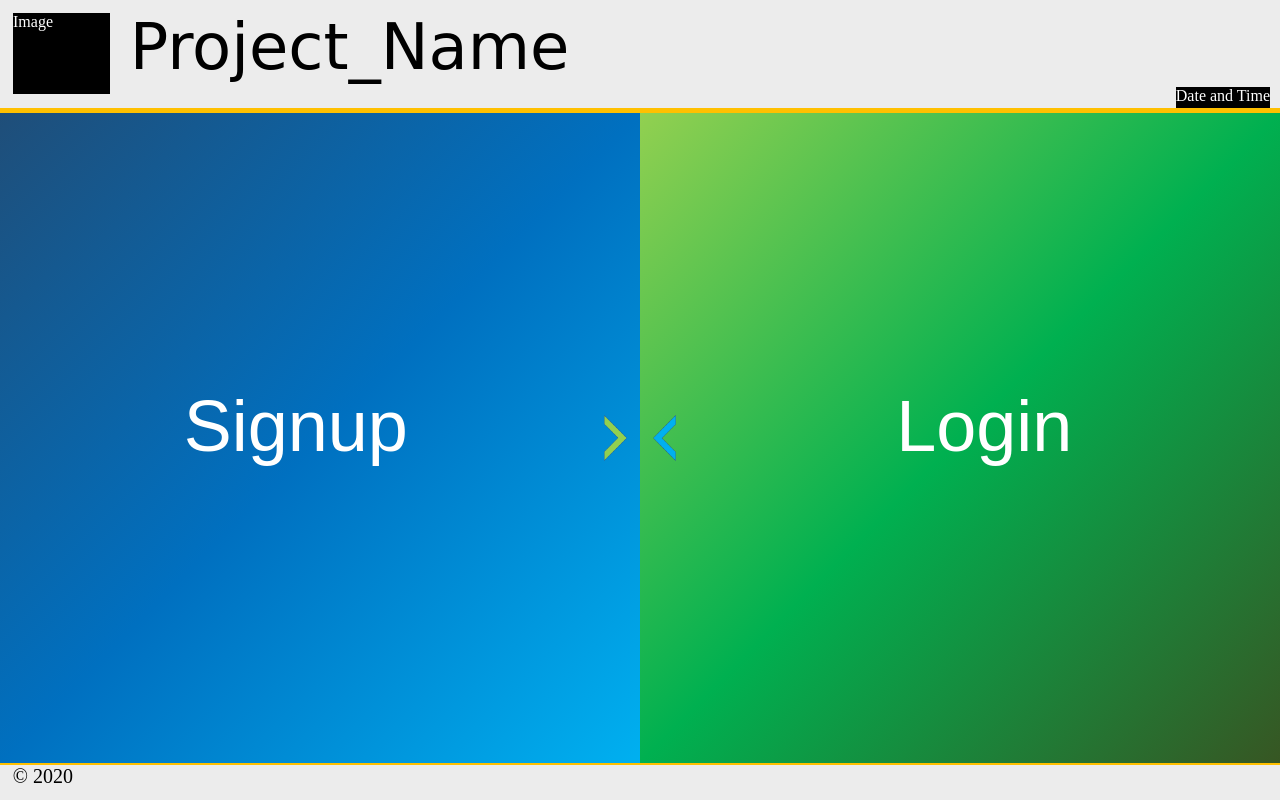
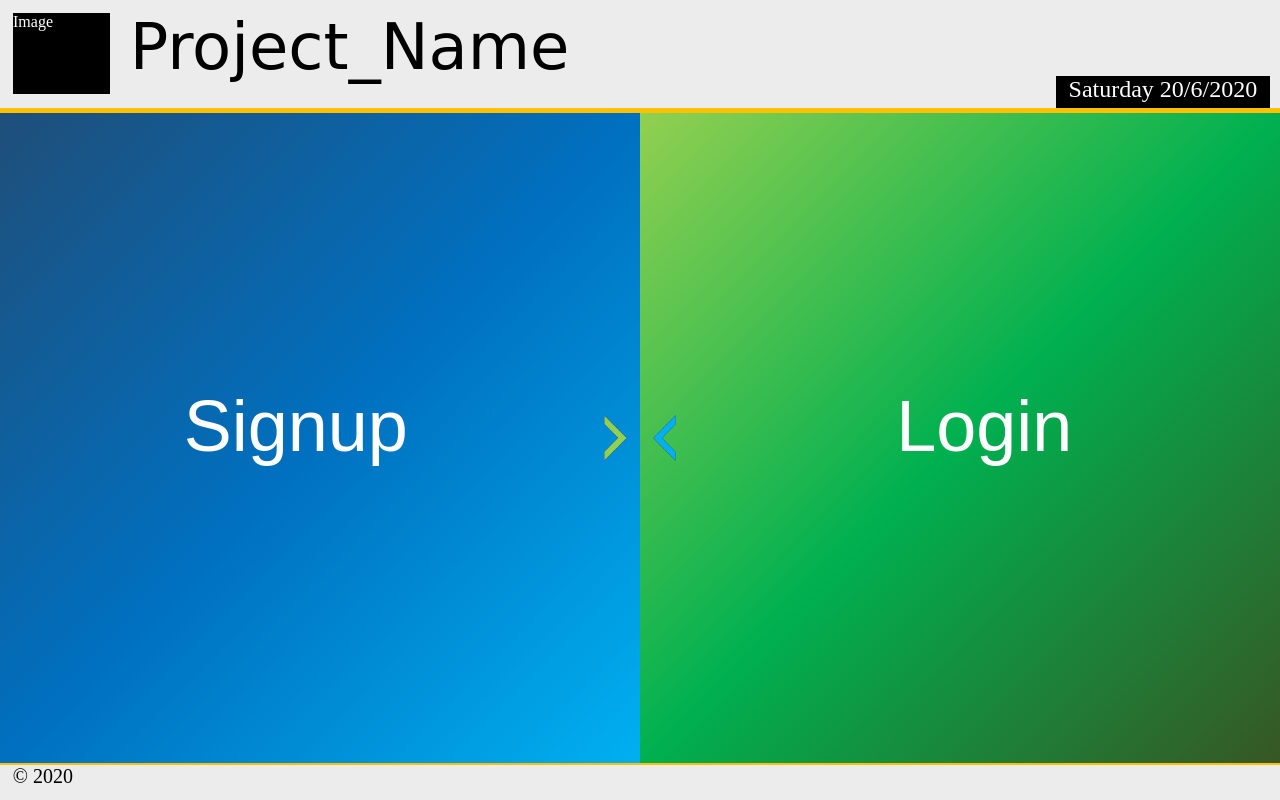
Before and after one commit to andrewjohnson1053/Forum, a PHP site: page / in a window 1280 px wide. Run offline with PHP 8.4, Linux system fonts and the light colour scheme.

Commit message:
index.php designed completely

```diff
--- a/index.css
+++ b/index.css
@@ -119,8 +119,12 @@ body{
     color: white;
     margin-right: 10px;
     float: right;
-    top: 80%;
-    height: 20%;
+    top: 70%;
+    height: 30%;
+    font-size: 150%;
+    font-family: Abel;
+    padding: 0% 1% 0% 1%;
+    vertical-align: center;
 }
 
 #copyright-text {
--- a/index.php
+++ b/index.php
@@ -20,7 +20,6 @@
                     Project_Name
                 </div>
                 <div id="date-div">
-                    Date and Time
                 </div>
             </div>
             <div id="header-seperater" class="seperater">
@@ -72,8 +71,8 @@
                 $("#sign-up-form-div").hide();
                 $("#left-div").animate({width: '0%'}, 1000);
                 $(".option-text").hide();
-                //$("#left-div").hide();
-                //$("#left-div").css();
+                // $("#left-div").hide();
+                // $("#left-div").css();
                 $("#left-expand-image").hide();
                 $("#right-div").show();
                 $("#right-expand-image").show();
@@ -81,22 +80,22 @@
                     width: '100%',
                 }, {
                     duration: 1000, complete: function () {
-                        console.log("Animation Complete");
+                        // console.log("Animation Complete");
                         $("#log-in-form-div").show();
                     }
                 });
-                $("#right-expand-image").css('margin-left', '1%');
+                // $("#right-expand-image").css('margin-left', '1%');
                 $("#right-expand-image").css('transform', 'rotate(180deg)');
                 activeDiv = 1;
-                console.log("Login is Running");
+                // console.log("Login is Running");
             }
 
             function showSignup() {
                 $("#log-in-form-div").hide();
                 $("#right-div").animate({width: '0%'}, 1000);
                 $(".option-text").hide();
-                //$("#right-div").hide();
-                //$("#right-div").css('width','0%');
+                // $("#right-div").hide();
+                // $("#right-div").css('width','0%');
                 $("#right-expand-image").hide();
                 $("#left-div").show();
                 $("#left-expand-image").show();
@@ -104,14 +103,14 @@
                     width: '100%',
                 }, {
                     duration: 1000, complete: function () {
-                        console.log("Animation Complete");
+                        // console.log("Animation Complete");
                         $("#sign-up-form-div").show();
                     }
                 });
-                $("#left-expand-image").css('margin-left', '1%');
+                // $("#left-expand-image").css('margin-left', '1%');
                 $("#left-expand-image").css('transform', 'rotate(180deg)');
                 activeDiv = 2;
-                console.log("SignUp is Running");
+                //console.log("SignUp is Running");
             }
 
             if (activeDiv == 0) {
@@ -132,6 +131,13 @@
                     showLogin();
                 });
             }
+            n = new Date();
+            var day = n.getDay();
+            var daylist = ["Sunday", "Monday", "Tuesday", "Wednesday ", "Thursday", "Friday", "Saturday"];
+            y = n.getFullYear();
+            m = n.getMonth() + 1;
+            d = n.getDate();
+            document.getElementById("date-div").innerHTML = daylist[day] + " " + d + "/" + m + "/" + y;
             // var activeDiv = 0;
             // $('.expand-button').click(function () {
             //     if(activeDiv == 0) {
```
